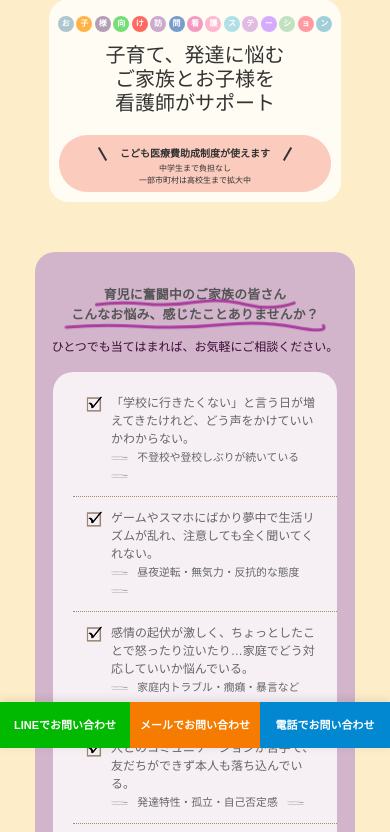
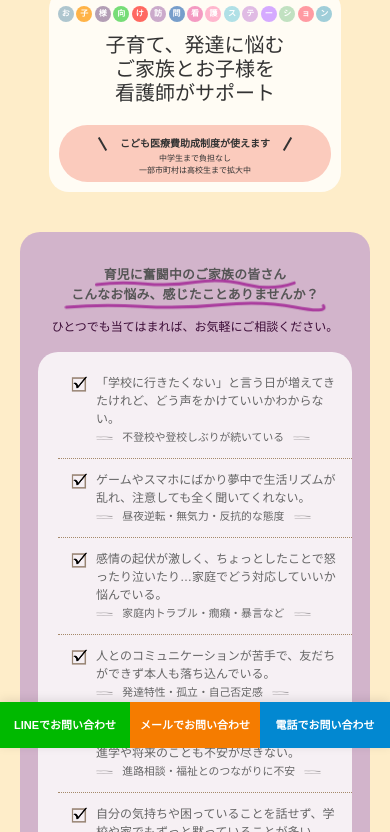
Before and after one commit to daiyahome/irodori-hp, a plain HTML site: page index.html in a window 390 px wide. Shown: the part 96-928 px from the top of the page. Drawn offline with nearby package versions, Linux system fonts and the light colour scheme.

Commit message:
微調整

```diff
--- a/css/style.css
+++ b/css/style.css
@@ -181,8 +181,7 @@ section {
     }
 
     section {
-        margin-bottom: 30px;
-        padding: 10px;
+        margin: 0px 15px 30px 15px;
     }
 }
 
@@ -341,7 +340,7 @@ section {
 /* 🎯 レスポンシブ対応 */
 @media (max-width: 768px) {
     .top {
-        padding: 10px;
+        padding: 0px;
         margin-top: 80px;
         margin-bottom: 0px;
     }
```
